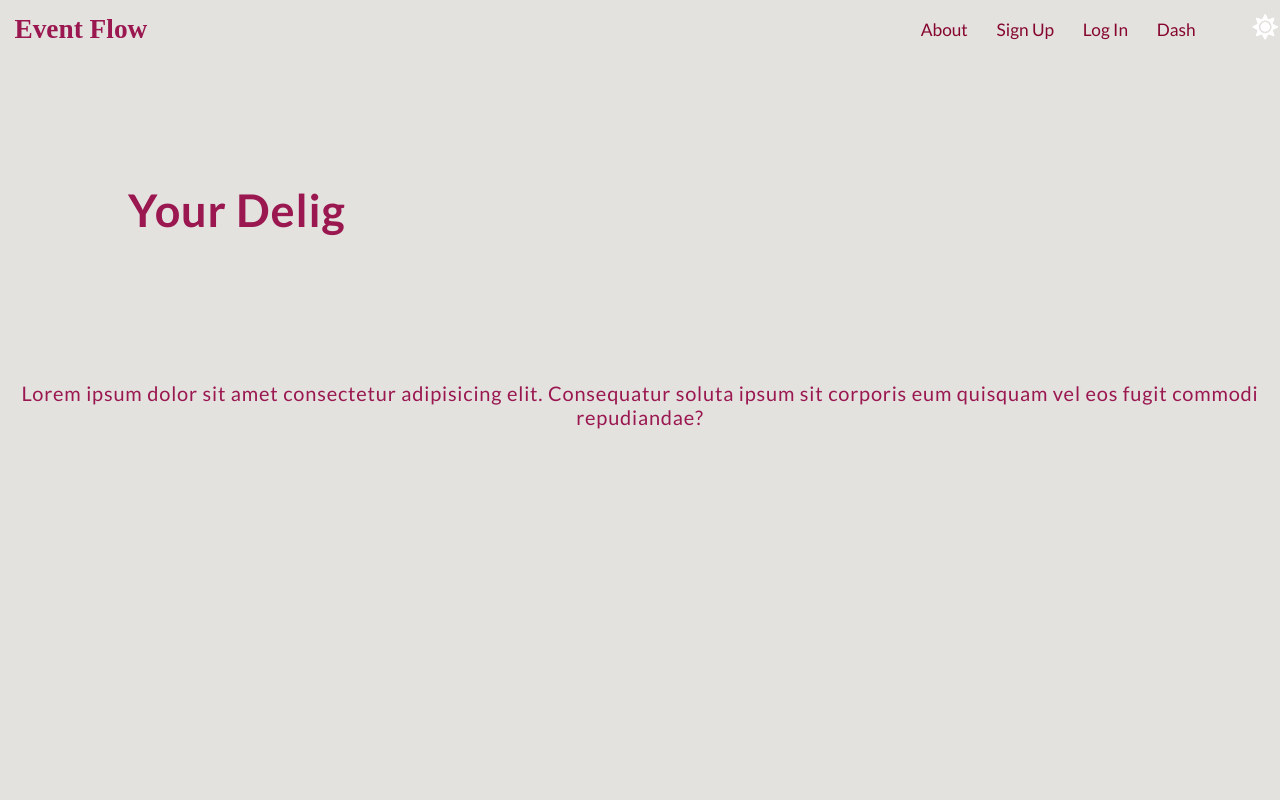
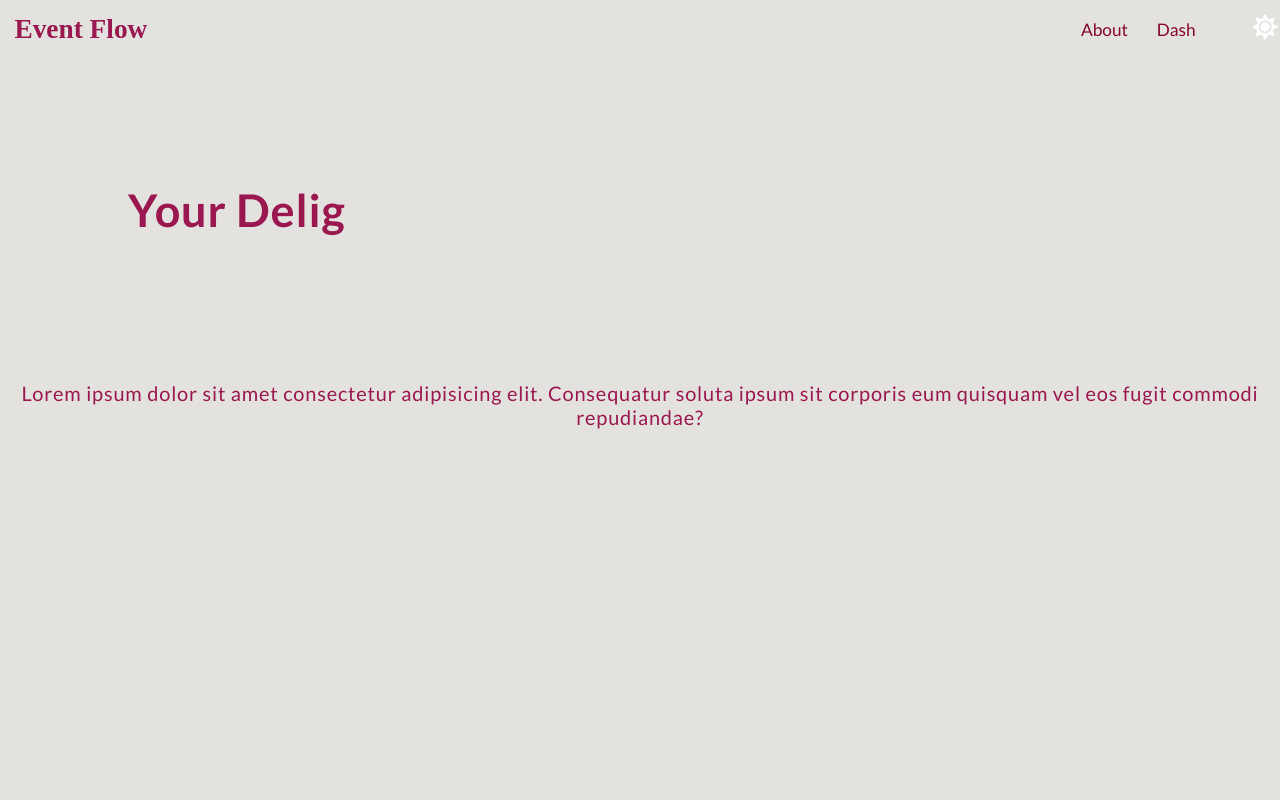
Before and after one commit to Miagotobene/event-flow-frontend, a React (Vite) app: page / in a window 1280 px wide. Shown: the top 800 px of the page. Built offline with nearby package versions, Linux system fonts and the light colour scheme; no server answers; a web font is replaced by a local one.

Commit message:
feat: add user state to app and navbar

```diff
--- a/src/components/Navbar/Navbar.jsx
+++ b/src/components/Navbar/Navbar.jsx
@@ -8,7 +8,7 @@ import dayIcon from '../../assets/images/day.png';
 import nightIcon from '../../assets/images/night.png';
 
 
-const Navbar = ({theme, setTheme}) => {
+const Navbar = ({ theme, setTheme, user }) => {
   // function for theme : changing between light and dark mode
   const toggle_mode = () => {
     theme === 'light' ? setTheme('dark') : setTheme('light')
@@ -30,13 +30,19 @@ const Navbar = ({theme, setTheme}) => {
       <ul className={menuOpen ? 'open' : ''}>
         {/* <li><NavLink to="/">Home</NavLink></li> */}
         <li><NavLink to="/about">About</NavLink></li>
+        {user ? (
+          <>
             <li><NavLink to="/signup">Sign Up</NavLink></li>
             <li><NavLink to="/login">Log In</NavLink></li>
+          </>
+        ) : (
           <li><NavLink to="/dash">Dash</NavLink></li>
+        )}
+
 
 
         <li>
-            <img src={theme== 'light'? dayIcon : nightIcon} alt="" className='toggle-icon' onClick={() => toggle_mode()}/>
+          <img src={theme == 'light' ? dayIcon : nightIcon} alt="" className='toggle-icon' onClick={() => toggle_mode()} />
         </li>
       </ul>
 
```
Lines whose indentation alone changed are shown as unchanged.
